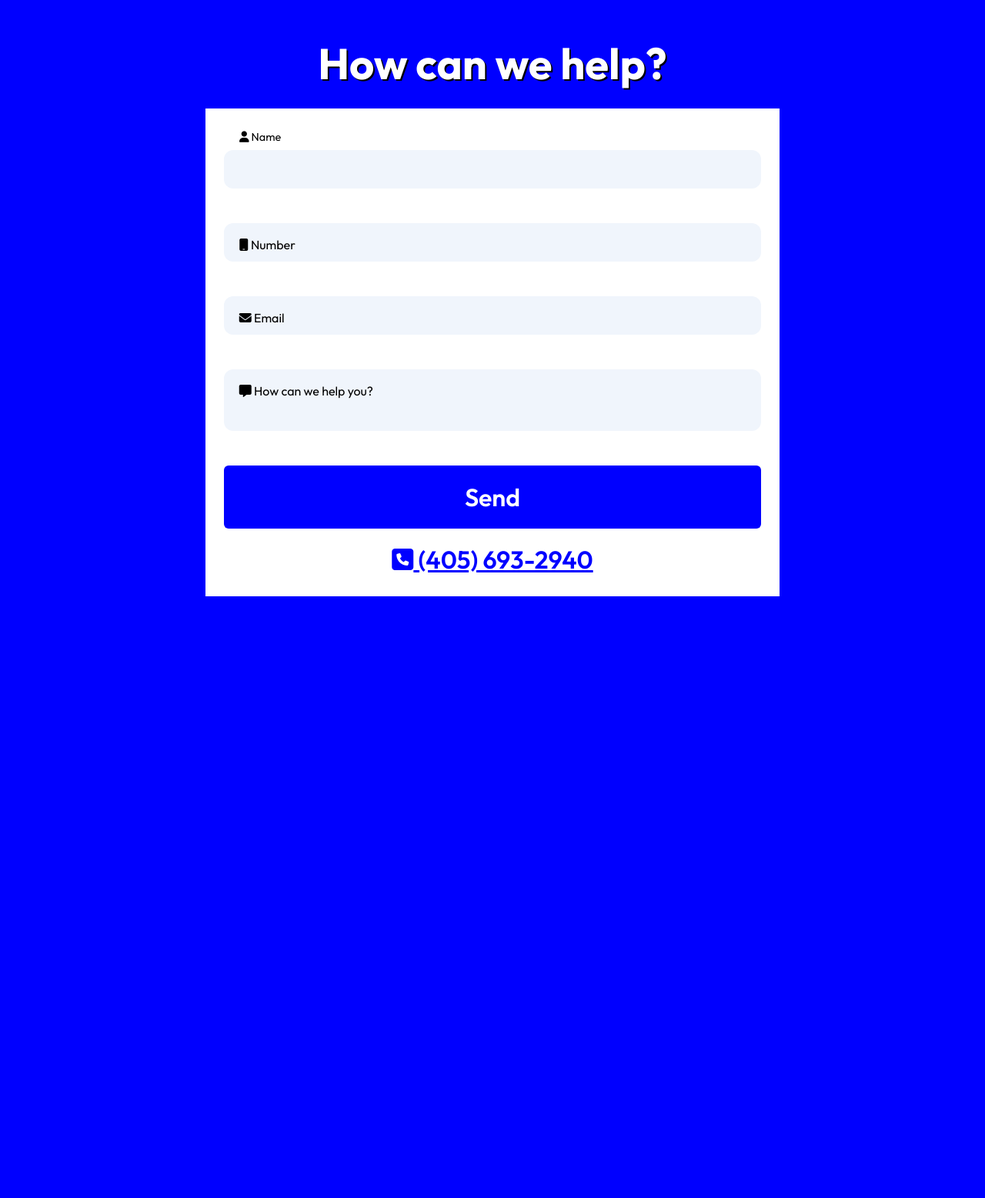
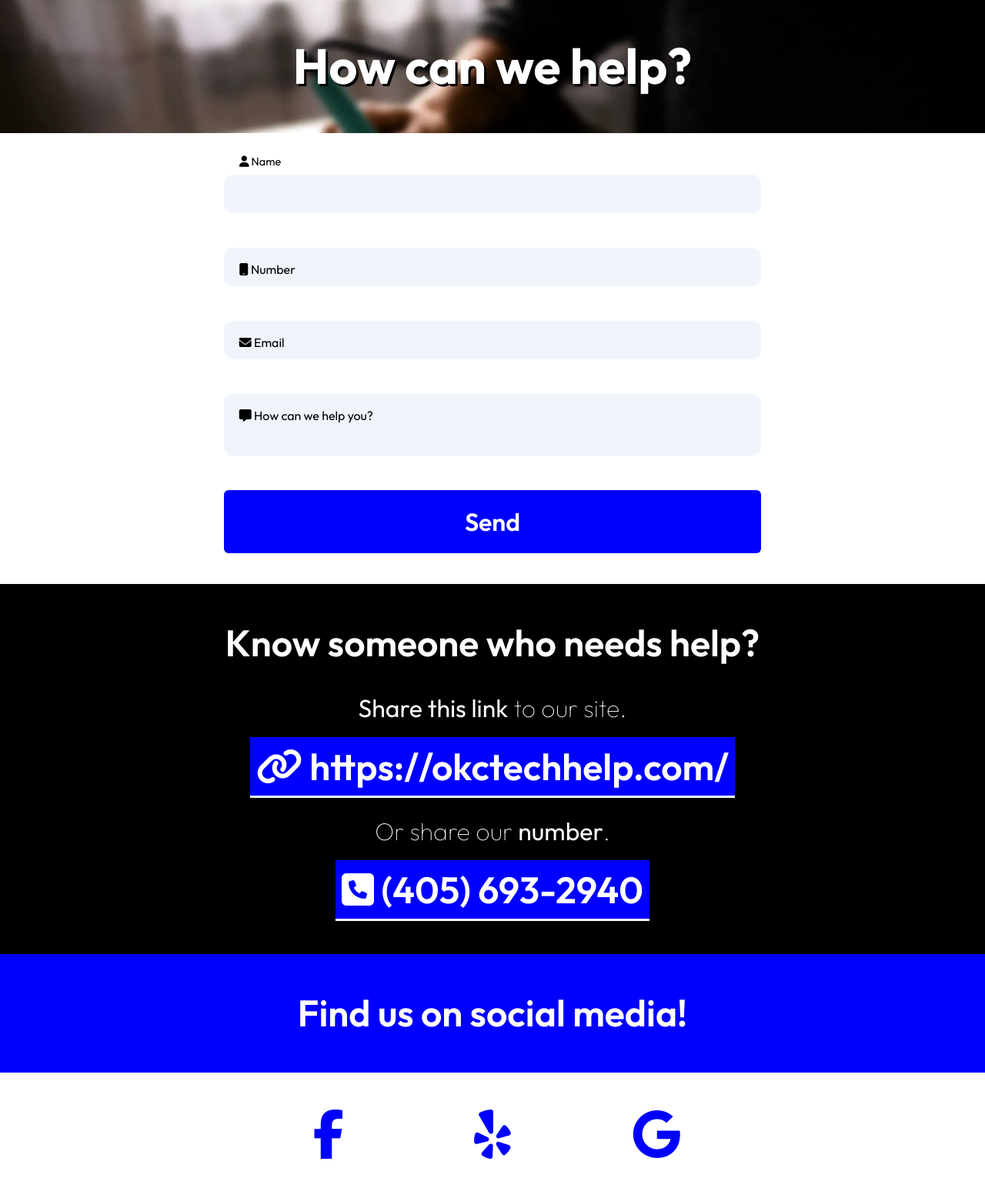
Before and after one commit to Logangosha/logangosha.github.io, a plain HTML site: page contact.html in a window 1280 px wide. Shown: the whole page at 77% size. Before the commit the page ends 800 px from the top, so only its background shows below. Drawn offline with nearby package versions, Linux system fonts and the light colour scheme.

Commit message:
contact page updates

```diff
--- a/contact.html
+++ b/contact.html
@@ -18,7 +18,7 @@
     <script src="https://kit.fontawesome.com/a74cbb3bcd.js" crossorigin="anonymous"></script>
 </head>
 
-<body class="bgBlue">
+<body  style="background-image: url(images/background.webp); background-position:center center; background-repeat: no-repeat; background-size: cover;">
     <div class="container-fluid p-0 m-0 my-auto align-self-center">
         <!-- <nav class="navbar p-0 py-2 m-0 sticky-top">
             <div class="container-fluid bgBlack">
@@ -27,12 +27,12 @@
             </div>
         </nav> -->
         <div class="row p-0 m-0 align-middle">
-            <div class="row p-0 m-0 my-auto justify-content-center bgBlue">
-                <div class="col-12 col-md-7 col-lg-7 col-xl-7 p-0 m-0 bgBlue text-center">
-                    <h1 class="p-0 m-0 my-4 wow pulse">How can we help?</h1>
+            <div class="row p-0 m-0 my-auto justify-content-center">
+                <div class="col-12 col-md-7 col-lg-7 col-xl-7 p-0 m-0 text-center">
+                    <h1 class="p-0 m-0 my-5 wow pulse landing">How can we help?</h1>
                 </div>
             </div>
-            <div class="row justify-content-center p-0 m-0">
+            <div class="row justify-content-center bgWhite p-0 pt-0 pb-3 m-0">
                 <div class="col-12 col-md-7 col-lg-7 col-xl-7 text-center p-0 m-0">
                     <form class="bgWhite p-4" action="https://api.staticforms.xyz/submit" method="post">
                         <input type="hidden" name="accessKey" value="dae82d68-5391-48d6-96fd-327eef78001a">
@@ -66,13 +66,38 @@
                             <div class="col-12 p-0 m-0 text-center">
                                 <input type="submit" value="Send" class="btn bgBlue tcWhite submit p-3 w-100">
                             </div>
-                            <div class="col-12 p-0 m-0 text-center">
-                                <a class="tcBlue d-block mt-3" href="tel:4056932940"><i class="fa-solid fa-square-phone"></i> (405) 693-2940</a>
-                            </div>
                         </div>
                     </form>
                 </div>
             </div>
+            <footer class="p-0 wow bgBlack bounceInUp">
+                <div class="col-12 text-center mt-5 px-5">
+                  <h2 class="SectionContent tcWhite">Know someone who needs help?</h2>
+                  <p class="SectionContent tcWhite"><b>Share this link</b> to our site.</p>
+                </div>
+                <div class="col-12 text-center mb-5 my-auto">
+                  <div class="field text-center">
+                    <div class="wow pulse" data-wow-duration="3s">
+                      <a class="tcWhite bgBlack m-auto d-inline p-2 wow pulse"  href="https://okctechhelp.com/"><i class="fa-solid fa-link tcWhite"></i>
+                        https://okctechhelp.com/</a>
+                    </div>
+                    <p class="SectionContent tcWhite mt-4">Or share our <b>number</b>.</p>
+                    <div class="wow pulse" data-wow-duration="3s">
+                      <a class="tcWhite bgBlack m-auto p-2" href="tel:4056932940"><i class="fa-solid fa-square-phone"></i> (405)
+                        693-2940</a>
+                    </div>
+                  </div>
+                  </div>
+                  <div class="row text-center py-5 m-0 bgBlue wow bounceInUp">
+                    <h2 class="SectionContent tcWhite m-0 p-0">Find us on social media!</h2>
+                </div>
+                </div>
+                <div class="row p-0 m-0 mb-5 bgWhite justify-content-center text-center">
+                    <div class="col-4 col-sm-4 col-md-3 col-lg-2 col-xl-2 s0M py-5"><i class="fa fa-facebook fa-4x tcBlue" aria-hidden="true"></i></div>
+                    <div class="col-4 col-sm-4 col-md-3 col-lg-2 col-xl-2 s0M py-5"><i class="fa fa-yelp fa-4x tcBlue" aria-hidden="true"></i></div>
+                    <div class="col-4 col-sm-4 col-md-3 col-lg-2 col-xl-2 s0M py-5"><i class="fa fa-google fa-4x tcBlue" aria-hidden="true"></i></div>
+                </div>
+            </footer>
         </div>
     </div>
     <script src="js/wow.min.js"></script>
--- a/styles/contact.css
+++ b/styles/contact.css
@@ -13,6 +13,13 @@ body {
     display: flex;
     align-items: center;
     justify-content: center;
+}
+
+h1.landing {
+  font-weight:700;
+  font-size: 4em;
+  color: white;
+  text-shadow: 3px 3px black;
 }
 
   .form {
@@ -174,6 +181,30 @@ body {
     font-size: 2em;
  }
 
+
+h2.SectionContent{
+  font-weight:600;
+  font-size: 3em;
+  padding-bottom: .5em;
+}
+.field a{
+  background-color: blue;
+  border-bottom: solid 3px white;
+  width: fit-content;
+  text-decoration: none;
+  font-size: 3em;
+}
+.field a:hover{
+  color: white;
+  opacity: .7;
+  text-decoration: none;
+}
+
+p {
+  font-weight:100;
+  font-size: 2em;
+}
+
     /* Media Queries */
     @media screen and (max-width: 601px) {
         h1 {
@@ -183,4 +214,11 @@ body {
             font-weight: 600;
             font-size: 1.3em;
             }
+        .field a{
+          background-color: blue;
+          border-bottom: solid 3px white;
+          width: fit-content;
+          text-decoration: none;
+          font-size: 1.5em !important;
+        }
       }
```
Also changed, not shown: index.html (+2 -2 lines), services.html (+4 -3 lines).
